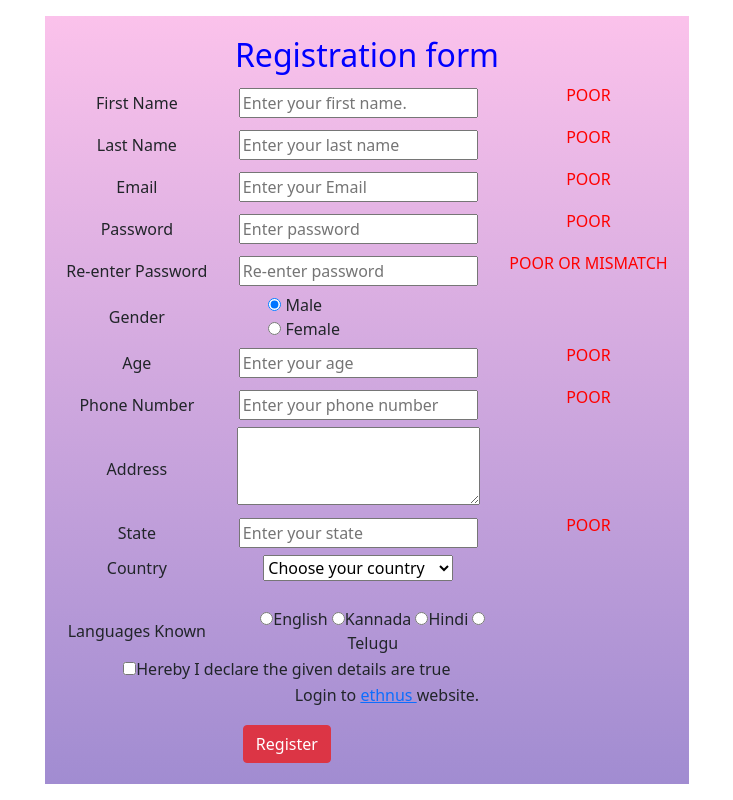
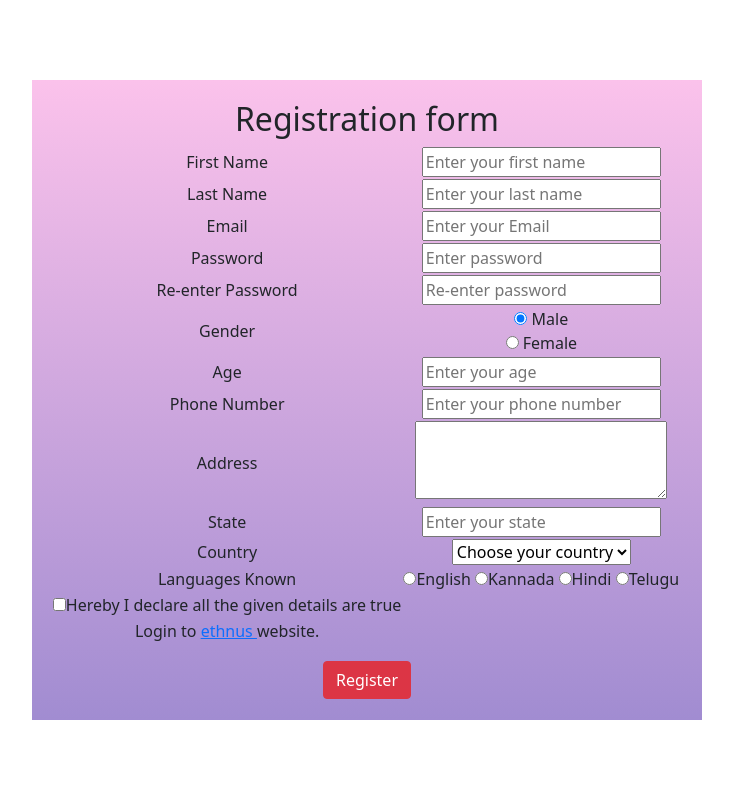
Before and after one commit to SajalBrahma/MERN_FullStack_Assignment2, a plain HTML site: page Javascript-Task8.html in a window 1280 px wide. Shown: the whole page, without its empty margins (273-1006 px from the left). Drawn offline with nearby package versions, Linux system fonts and the light colour scheme.

Commit message:
Update Javascript-Task8.html

```diff
--- a/Javascript-Task8.html
+++ b/Javascript-Task8.html
@@ -4,94 +4,87 @@
 <head>
     <meta charset="UTF-8">
     <meta name="viewport" content="width=device-width, initial-scale=1.0">
-    <title>Javascript Task 8</title>
+    <title>Registration Form</title>
     <link href="https://cdn.jsdelivr.net/npm/bootstrap@5.0.2/dist/css/bootstrap.min.css" rel="stylesheet">
     <style>
         div {
             padding: 20px;
             background-image: linear-gradient(to top, #a18cd1 0%, #fbc2eb 100%);
         }
+
+        body,
+        html {
+            margin: 0;
+            padding: 0;
+        }
+
         body {
             display: flex;
             justify-content: center;
             align-items: center;
             min-height: 100vh;
+            margin: 0;
         }
 
+        .text {
+            display: none;
+            /* Initially hide the error messages */
+            color: red;
+        }
     </style>
 </head>
 
 <body>
     <div class="justify-content-center" style="text-align: center;">
-        <h2 style="text-align: center; color: blue;">Registration form</h2>
-        <form class="form-group justify-content-center" style="text-align: center;" onsubmit="return validate()">
+        <h2 style="text-align: center;">Registration form</h2>
+        <form class="form-group justify-content-center" style="text-align: center;" onsubmit="return validateForm()">
             <table>
                 <tr>
+                    <td><label for="inp1">First Name</label></td>
+                    <td><input id="inp1" placeholder="Enter your first name" type="text"></td>
                     <td>
-                        <label>First Name</label>
-                    </td>
-                    <td>
-                        <input id="inp1" placeholder="Enter your first name." type="text">
-                    </td>
-                    <td>
-                        <p class="text" style="color: red;">POOR</p>
+                        <p class="text" id="error1">Please enter your first name.</p>
                     </td>
                 </tr>
                 <tr>
+                    <td><label for="inp2">Last Name</label></td>
+                    <td><input id="inp2" placeholder="Enter your last name" type="text"></td>
                     <td>
-                        <label>Last Name</label>
-
-                    </td>
-                    <td>
-                        <input id="inp2" type="text" placeholder="Enter your last name">
-                    </td>
-                    <td>
-                        <p class="text" style="color: red;">POOR</p>
+                        <p class="text" id="error2">Please enter your last name.</p>
                     </td>
                 </tr>
                 <tr>
+                    <td><label for="inp3">Email</label></td>
+                    <td><input id="inp3" placeholder="Enter your Email" type="text"></td>
                     <td>
-                        <label>Email</label>
-                    </td>
-                    <td>
-                        <input id="inp3" type="text" placeholder="Enter your Email">
-
-                    </td>
-                    <td>
-                        <p class="text" style="color: red;">POOR</p>
+                        <p class="text" id="error3">Please enter your email.</p>
                     </td>
                 </tr>
                 <tr>
+                    <td><label for="inp4">Password</label></td>
+                    <td><input id="inp4" placeholder="Enter password" type="password"></td>
                     <td>
-                        <label>Password</label>
-
-                    </td>
-                    <td>
-                        <input id="inp4" type="password" placeholder="Enter password">
-                    </td>
-                    <td>
-                        <p class="text" style="color: red;">POOR</p>
+                        <p class="text" id="error4">Please enter a password.</p>
                     </td>
                 </tr>
                 <tr>
+                    <td><label for="inp5">Re-enter Password</label></td>
+                    <td><input id="inp5" placeholder="Re-enter password" type="password"></td>
                     <td>
-                        <label>Re-enter Password</label>
-
-                    </td>
-                    <td>
-                        <input id="inp5" type="password" placeholder="Re-enter password">
-                    </td>
-                    <td>
-                        <p class="text "style="color: red;">POOR OR MISMATCH</p>
+                        <p class="text" id="error5">Please re-enter your password.</p>
                     </td>
                 </tr>
+                <!-- Add more form fields here with similar structure -->
                 <tr>
                     <td>
                         <label>Gender</label>
                     </td>
-                    <td style="text-align: left; padding-left: 60px;">
+                    <td>
                         <input type="radio" name="gender" value="male" checked> Male<br>
                         <input type="radio" name="gender" value="female"> Female<br>
+                    </td>
+                    <td>
+                        <p class="text"></p>
                     </td>
                 </tr>
                 <tr>
@@ -102,7 +95,7 @@
                         <input type="number" placeholder="Enter your age">
                     </td>
                     <td>
-                        <p class="text" style="color: red;">POOR</p>
+                        <p class="text"></p>
                     </td>
                 </tr>
                 <tr>
@@ -110,10 +103,10 @@
                         <label>Phone Number</label>
                     </td>
                     <td>
-                        <input type="tel" placeholder="Enter your phone number">
+                        <input type="number" placeholder="Enter your phone number">
                     </td>
                     <td>
-                        <p class="text" style="color: red;">POOR</p>
+                        <p class="text"></p>
                     </td>
                 </tr>
                 <tr>
@@ -121,18 +114,18 @@
                         <label>Address</label>
                     </td>
                     <td>
-                        <textarea rows="3" cols="24"></textarea>
+                        <textarea rows="3" cols="25"></textarea>
                     </td>
                 </tr>
                 <tr>
                     <td>
                         <label>State</label>
                     </td>
-                    <td style="width: 300px;">
+                    <td>
                         <input type="text" placeholder="Enter your state">
                     </td>
                     <td>
-                        <p class="text" style="color: red;">POOR</p>
+                        <p class="text"></p>
                     </td>
                 </tr>
                 <tr>
@@ -140,7 +133,7 @@
                         <label>Country</label>
                     </td>
                     <td>
-                        <select style="width: 190px;">
+                        <select>
                             <option>Choose your country</option>
                             <option>India</option>
                             <option>USA</option>
@@ -149,10 +142,10 @@
                     </td>
                 </tr>
                 <tr>
-                    <td><br>
+                    <td>
                         <label>Languages Known </label>
                     </td>
-                    <td style="padding-left: 30px;"><br>
+                    <td>
                         <input type="radio" name="language" value="English">English
                         <input type="radio" name="language" value="Kannada">Kannada
                         <input type="radio" name="language" value="Hindi">Hindi
@@ -160,40 +153,59 @@
                     </td>
                 </tr>
                 <tr>
-                    <td colspan="2"><input type="checkbox" style="padding-right: 500px;">Hereby I declare the given details are true</td>
-                </tr>
-                <tr>
-                    <td colspan="2">
-                        <p style="padding-left: 200px;">Login to <a href="https://ethnus.com/">ethnus </a>website.</p>
+                    <td>
+                        <input type="checkbox">Hereby I declare all the given details are true
                     </td>
                 </tr>
                 <tr>
-                    <td class="center-button" colspan="2"><span><button type="submit"  class="btn btn-danger justify-content-center">Register</button></span> </td>
+                    <td>
+                        <p>Login to <a href="https://ethnus.com/">ethnus </a>website.</p>
+                    </td>
+                </tr>
+                <tr>
+                    <td class="center-button" colspan="3">
+                        <span><button type="submit"
+                                class="btn btn-danger justify-content-center">Register</button></span>
+                    </td>
                 </tr>
             </table>
         </form>
     </div>
+
     <script>
-        function validate()
-        {
-            var inputs=document.getElementsByTagName('input');
-            var valid=true;
-            for(var i=0; i<inputs.length;i++)
-            {
-                if(inputs[i].type=="text" || inputs[i].type=="password" || inputs[i].type=="number"){
-                    if(inputs[i].value.trim()=="")
-                    {
-                        var para=inputs[i].nextElementSibling;
-                        if(para && para.classList.contains('text'))
-                        {
-                            para.textContent="POOR";
-                            valid=false;
-                        }
-                    }
+        function validateForm() {
+            var fieldsToValidate = [
+                { id: "inp1", errorId: "error1", message: "Please enter your first name." },
+                { id: "inp2", errorId: "error2", message: "Please enter your last name." },
+                { id: "inp3", errorId: "error3", message: "Please enter your email." },
+                { id: "inp4", errorId: "error4", message: "Please enter a password." },
+                { id: "inp5", errorId: "error5", message: "Please re-enter your password." },
+                // Add more fields as needed
+            ];
+
+            var isValid = true;
+
+            fieldsToValidate.forEach(function (field) {
+                var input = document.getElementById(field.id);
+                var error = document.getElementById(field.errorId);
+
+                if (!input.value.trim()) {
+                    error.style.display = "block";
+                    isValid = false;
+                } else {
+                    error.style.display = "none";
                 }
+            });
+
+            if (!isValid) {
+                // Prevent form submission if there are empty fields
+                return false;
             }
-            return valid;
+
+            // Continue with form submission if all fields are filled
+            return true;
         }
     </script>
 </body>
+
 </html>
```
